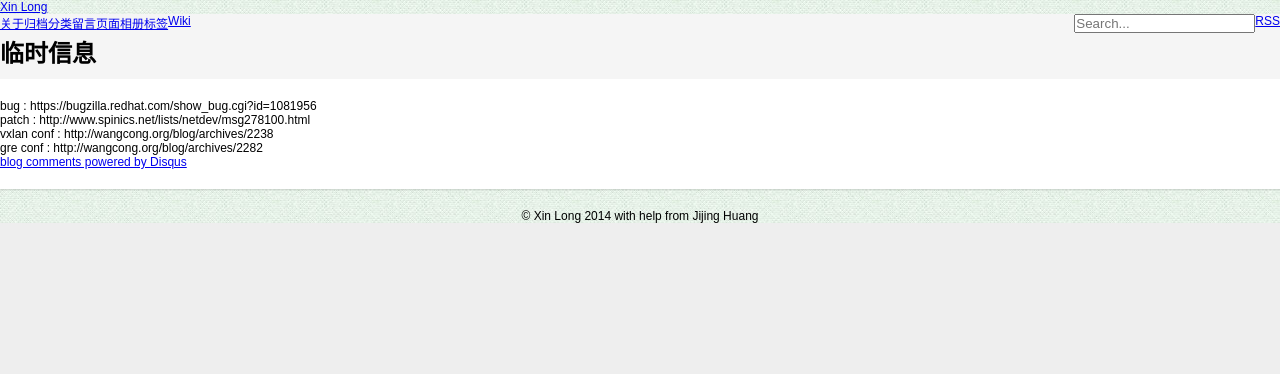
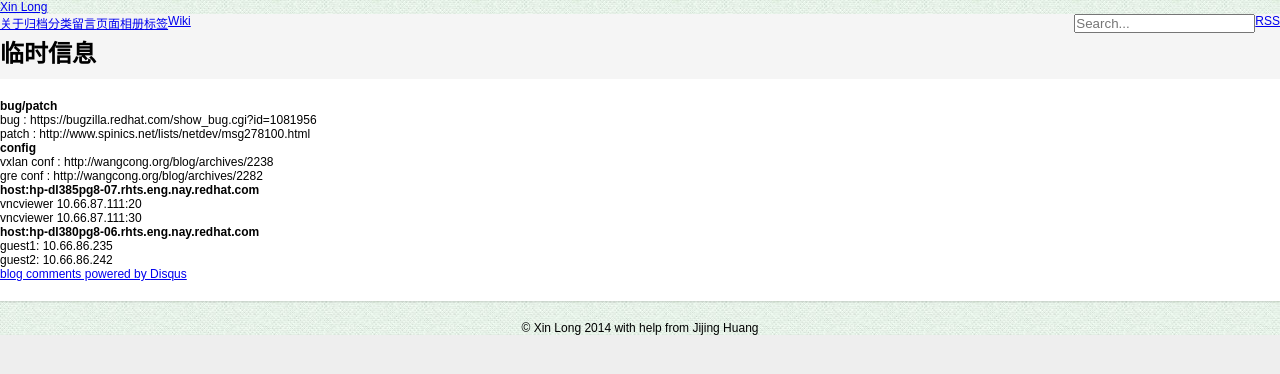
Before and after one commit to fengpsky/lxin.github.io, a Jekyll site: the page built from pages/page1.md, in a window 1280 px wide. Shown: the top 374 px of the page. Built offline with Jekyll 4.4.1, drawn with Linux system fonts in a browser that asks for light colours; comment, search, counter and statistics services are not loaded.

Commit message:
some change

```diff
--- a/pages/page1.md
+++ b/pages/page1.md
@@ -4,14 +4,31 @@ title: "临时信息"
 ---
 {% include JB/setup %}
 
+#### bug/patch
+
 bug   : https://bugzilla.redhat.com/show_bug.cgi?id=1081956
 
 patch : http://www.spinics.net/lists/netdev/msg278100.html
 
 
+#### config
 
 vxlan conf : http://wangcong.org/blog/archives/2238
 
 gre   conf : http://wangcong.org/blog/archives/2282
 
+
+#### host:hp-dl385pg8-07.rhts.eng.nay.redhat.com
+
+vncviewer 10.66.87.111:20
+
+vncviewer 10.66.87.111:30
+
+
+#### host:hp-dl380pg8-06.rhts.eng.nay.redhat.com
+
+guest1: 10.66.86.235
+
+guest2: 10.66.86.242
+
 {% include JB/comments %}
```
